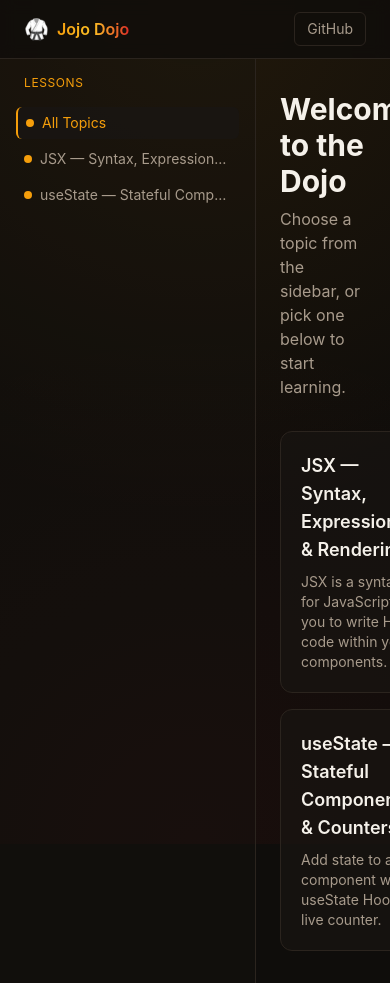
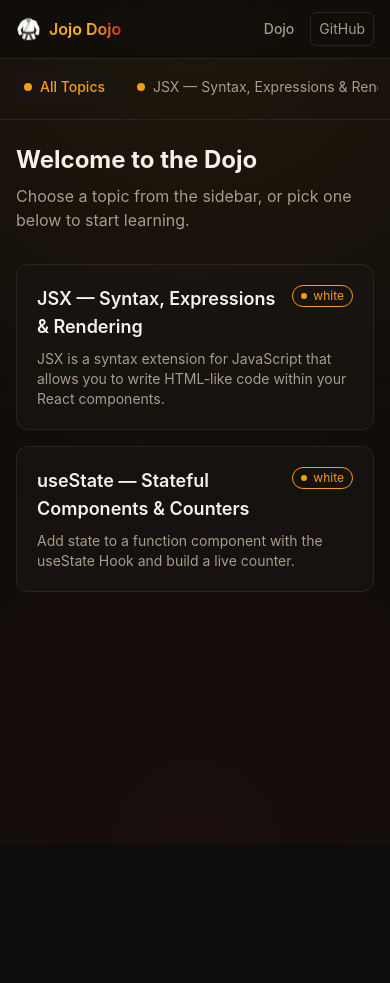
Before and after one commit to jonathan-llemit-dev/jojo-dojo, a React (Vite) app: page /dojo in a window 390 px wide. After the commit the page ends 844 px from the top, so only its background shows below. Built offline with nearby package versions, Linux system fonts and the light colour scheme.

Commit message:
refactor: improve layout and styling across multiple components

```diff
--- a/src/components/layout/Sidebar.tsx
+++ b/src/components/layout/Sidebar.tsx
@@ -7,16 +7,20 @@ export function Sidebar() {
   const activeSlug = useMatch("/dojo/topic/:slug")?.params.slug ?? null;
 
   return (
-    <aside className="w-64 shrink-0 border-r border-dojo-border bg-dojo-surface/30 p-4">
-      <h2 className="mb-4 px-2 text-xs uppercase tracking-wider text-dojo-ember">
+    <aside className="w-full shrink-0 border-b border-dojo-border bg-dojo-surface/30 p-3 md:w-64 md:border-b-0 md:border-r md:p-4">
+      <h2 className="mb-3 hidden px-2 text-xs uppercase tracking-wider text-dojo-ember md:block">
         Lessons
       </h2>
-      <nav className="space-y-1">
+      {/* Phones: a horizontal, swipeable strip above the content.
+          md and up: the usual vertical list down the left.
+          Same markup and same topic list — only the layout direction changes. */}
+      <nav className="flex gap-2 overflow-x-auto pb-1 md:block md:space-y-1 md:overflow-visible md:pb-0">
         <Link
           to="/dojo"
-          className={`flex items-center gap-2 rounded-md px-2 py-1.5 text-sm transition ${
+          aria-current={activeSlug === null ? "page" : undefined}
+          className={`flex shrink-0 items-center gap-2 rounded-md px-3 py-1.5 text-sm whitespace-nowrap transition md:px-2 ${
             activeSlug === null
-              ? "bg-dojo-surface/80 text-dojo-ember border-l-2 border-dojo-ember"
+              ? "bg-dojo-surface/80 font-medium text-dojo-ember md:border-l-2 md:border-dojo-ember"
               : "text-dojo-muted hover:bg-dojo-surface/60 hover:text-dojo-ember"
           }`}
         >
@@ -31,16 +35,16 @@ export function Sidebar() {
               key={topic.slug}
               to={`/dojo/topic/${topic.slug}`}
               aria-current={isActive ? "page" : undefined}
-              className={`flex items-center gap-2 rounded-md px-2 py-1.5 text-sm transition ${
+              className={`flex shrink-0 items-center gap-2 rounded-md px-3 py-1.5 text-sm whitespace-nowrap transition md:px-2 md:whitespace-normal ${
                 isActive
-                  ? "bg-dojo-surface/80 font-medium text-dojo-ember border-l-2 border-dojo-ember"
+                  ? "bg-dojo-surface/80 font-medium text-dojo-ember md:border-l-2 md:border-dojo-ember"
                   : "text-dojo-muted hover:bg-dojo-surface/60 hover:text-dojo-ember"
               }`}
             >
               <span
                 className={`h-2 w-2 shrink-0 rounded-full ${beltDotClass(topic.belt)}`}
               />
-              <span className="truncate">{topic.title}</span>
+              <span className="md:truncate">{topic.title}</span>
             </Link>
           );
         })}
--- a/src/components/layout/TopNav.tsx
+++ b/src/components/layout/TopNav.tsx
@@ -11,7 +11,7 @@ import { Link } from "react-router-dom";
  */
 export function TopNav() {
   return (
-    <nav className="sticky top-0 z-20 border-b border-dojo-border bg-dojo-bg/80 px-6 py-3 backdrop-blur">
+    <nav className="sticky top-0 z-20 border-b border-dojo-border bg-dojo-bg/80 px-4 py-3 backdrop-blur sm:px-6">
       <div className="flex items-center justify-between">
         <Link to="/" className="flex items-center gap-2 font-semibold">
           <span className="text-xl">🥋</span>
@@ -20,10 +20,10 @@ export function TopNav() {
           </span>
         </Link>
 
-        <div className="flex items-center gap-4 text-sm">
+        <div className="flex items-center gap-2 text-sm sm:gap-4">
           <Link
             to="/dojo"
-            className="hidden rounded-md px-3 py-1.5 font-medium text-dojo-muted transition hover:text-dojo-ember sm:block"
+            className="rounded-md px-2 py-1.5 font-medium text-dojo-muted transition hover:text-dojo-ember sm:px-3"
           >
             Dojo
           </Link>
@@ -31,7 +31,7 @@ export function TopNav() {
             href="https://github.com/jonathan-llemit-dev/my-react-app"
             target="_blank"
             rel="noreferrer"
-            className="ml-2 rounded-md border border-dojo-border px-3 py-1.5 text-dojo-muted transition hover:border-dojo-ember hover:text-dojo-ember"
+            className="rounded-md border border-dojo-border px-2 py-1.5 text-dojo-muted transition hover:border-dojo-ember hover:text-dojo-ember sm:px-3"
             aria-label="GitHub repository"
           >
             GitHub
--- a/src/components/layout/TutorialLayout.tsx
+++ b/src/components/layout/TutorialLayout.tsx
@@ -10,11 +10,12 @@ import { TopNav } from "./TopNav";
  */
 export function TutorialLayout() {
   return (
-    <div className="relative min-h-screen flex flex-col">
+    <div className="relative flex min-h-screen flex-col">
       <TopNav />
-      <div className="flex flex-1 overflow-hidden">
+      {/* Phones: sidebar strip on top, content below. md and up: side by side. */}
+      <div className="flex flex-1 flex-col overflow-hidden md:flex-row">
         <Sidebar />
-        <main className="flex-1 overflow-y-auto px-6 py-8">
+        <main className="flex-1 overflow-y-auto px-4 py-6 md:px-6 md:py-8">
           <Outlet />
         </main>
       </div>
--- a/src/components/topics/TopicDetail.tsx
+++ b/src/components/topics/TopicDetail.tsx
@@ -17,10 +17,10 @@ export function TopicDetail() {
 
   if (!topic) {
     return (
-      <div className="max-w-xl text-center">
+      <div className="mx-auto max-w-xl text-center">
         <h2 className="text-2xl font-bold mb-4">Topic not found</h2>
         <p className="text-dojo-muted mb-6">
-          No lesson is available for - &ldquo;{slug}&rdquo;.
+          No lesson is available for &ldquo;{slug}&rdquo;.
         </p>
         <Link
           to="/dojo"
@@ -47,7 +47,7 @@ export function TopicDetail() {
           ></span>
           {topic.belt} belt
         </span>
-        <h1 className="text-3xl font-bold mt-3">{topic.title}</h1>
+        <h1 className="text-2xl font-bold mt-3 md:text-3xl">{topic.title}</h1>
       </div>
 
       {/* Description */}
@@ -81,7 +81,7 @@ export function TopicDetail() {
         <h2 className="text-lg font-semibold mb-3 text-dojo-ember">
           Live Demo
         </h2>
-        <div className="rounded-xl border border-dojo-border bg-dojo-surface/30 p-6">
+        <div className="rounded-xl border border-dojo-border bg-dojo-surface/30 p-4 md:p-6">
           <Demo />
         </div>
       </section>
--- a/src/pages/HomePage.tsx
+++ b/src/pages/HomePage.tsx
@@ -8,14 +8,14 @@ export function HomePage() {
   return (
     <div className="relative min-h-screen flex flex-col z-10">
       {/* Top nav — branding only on landing */}
-      <nav className="border-b border-dojo-border px-6 py-4 flex items-center justify-between backdrop-blur bg-dojo-bg/80 sticky top-0 z-20">
+      <nav className="border-b border-dojo-border px-4 py-4 flex items-center justify-between backdrop-blur bg-dojo-bg/80 sticky top-0 z-20 sm:px-6">
         <div className="flex items-center gap-2 font-semibold">
           <span className="text-xl">🥋</span>
           <span className="bg-gradient-to-r from-dojo-ember via-dojo-ember-bright to-dojo-crimson bg-clip-text text-transparent">
             Jojo Dojo
           </span>
         </div>
-        <div className="hidden sm:flex items-center gap-6 text-sm text-dojo-muted">
+        <div className="flex items-center gap-3 text-sm text-dojo-muted sm:gap-6">
           <a href="#about" className="hover:text-dojo-ember transition">
             About
           </a>
@@ -31,7 +31,7 @@ export function HomePage() {
       </nav>
 
       {/* Hero */}
-      <section className="flex-1 px-6 py-24 flex flex-col items-center text-center">
+      <section className="flex-1 px-4 py-16 flex flex-col items-center text-center sm:px-6 sm:py-24">
         <span className="mb-4 px-3 py-1 text-xs rounded-full border border-dojo-border text-dojo-muted">
           🥋 Welcome, student · v0.1.0
         </span>
@@ -39,7 +39,7 @@ export function HomePage() {
         <p className="text-dojo-ember tracking-[0.3em] uppercase text-sm mb-4">
           React Training Ground
         </p>
-        <h1 className="text-5xl md:text-7xl font-bold">
+        <h1 className="text-4xl sm:text-5xl md:text-7xl font-bold">
           The{" "}
           <span className="bg-gradient-to-r from-dojo-ember via-dojo-ember-bright to-dojo-crimson bg-clip-text text-transparent">
             Jojo Dojo
@@ -75,7 +75,7 @@ export function HomePage() {
           Without an id="about" somewhere on the page those links do nothing. */}
       <section
         id="about"
-        className="border-t border-dojo-border px-6 py-16 text-center scroll-mt-20"
+        className="border-t border-dojo-border px-4 py-16 text-center scroll-mt-20 sm:px-6"
       >
         <h2 className="text-2xl font-bold mb-4">
           About the <span className="text-dojo-ember">Dojo</span>
@@ -85,13 +85,13 @@ export function HomePage() {
           lesson gets its own URL under{" "}
           <code className="text-dojo-ember">/dojo</code>: an explanation, a sample
           snippet, and a live component you can actually click. The study notes for
-          each topic are written up in{" "}
-          <code className="text-dojo-ember">NOTES.md</code> as I go.
+          each topic are kept in{" "}
+          <code className="text-dojo-ember">NOTES.md</code>.
         </p>
       </section>
 
       {/* Footer */}
-      <footer className="border-t border-dojo-border px-6 py-8 text-center text-sm text-dojo-muted">
+      <footer className="border-t border-dojo-border px-4 py-8 text-center text-sm text-dojo-muted sm:px-6">
         <p className="mb-2">
           Jojo Dojo ·{" "}
           <span className="text-dojo-ember">by Jonathan Llemit Jr.</span>
--- a/src/pages/TopicIndex.tsx
+++ b/src/pages/TopicIndex.tsx
@@ -6,7 +6,7 @@ import { beltBadgeClass, beltDotClass } from "../topics/beltStyles";
 export function TopicIndex() {
   return (
     <div className="max-w-4xl">
-      <h1 className="text-3xl font-bold mb-2">Welcome to the Dojo</h1>
+      <h1 className="text-2xl font-bold mb-2 md:text-3xl">Welcome to the Dojo</h1>
       <p className="text-dojo-muted mb-8">
         Choose a topic from the sidebar, or pick one below to start learning.
       </p>
@@ -18,12 +18,12 @@ export function TopicIndex() {
             to={`/dojo/topic/${topic.slug}`}
             className="group block rounded-xl border border-dojo-border bg-dojo-surface/60 p-5 hover:border-dojo-ember transition"
           >
-            <div className="flex items-start justify-between mb-2">
-              <h2 className="font-semibold text-lg group-hover:text-dojo-ember transition">
+            <div className="flex items-start justify-between gap-3 mb-2">
+              <h2 className="min-w-0 font-semibold text-lg group-hover:text-dojo-ember transition">
                 {topic.title}
               </h2>
               <span
-                className={`ml-3 inline-flex items-center gap-1.5 rounded-full border px-2 py-0.5 text-xs ${beltBadgeClass(topic.belt)}`}
+                className={`shrink-0 inline-flex items-center gap-1.5 rounded-full border px-2 py-0.5 text-xs ${beltBadgeClass(topic.belt)}`}
               >
                 <span
                   className={`h-1.5 w-1.5 rounded-full ${beltDotClass(topic.belt)}`}
```
